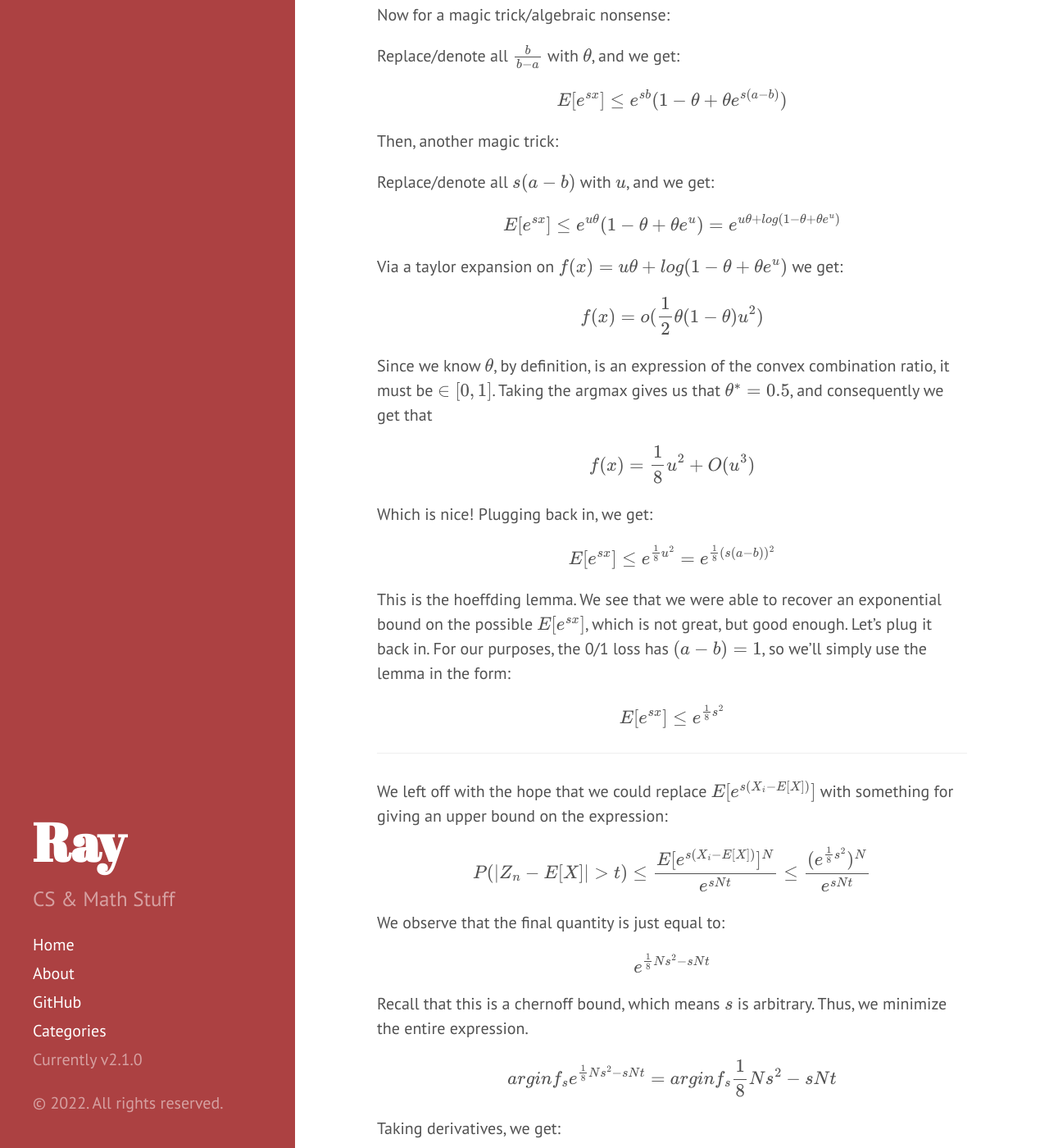
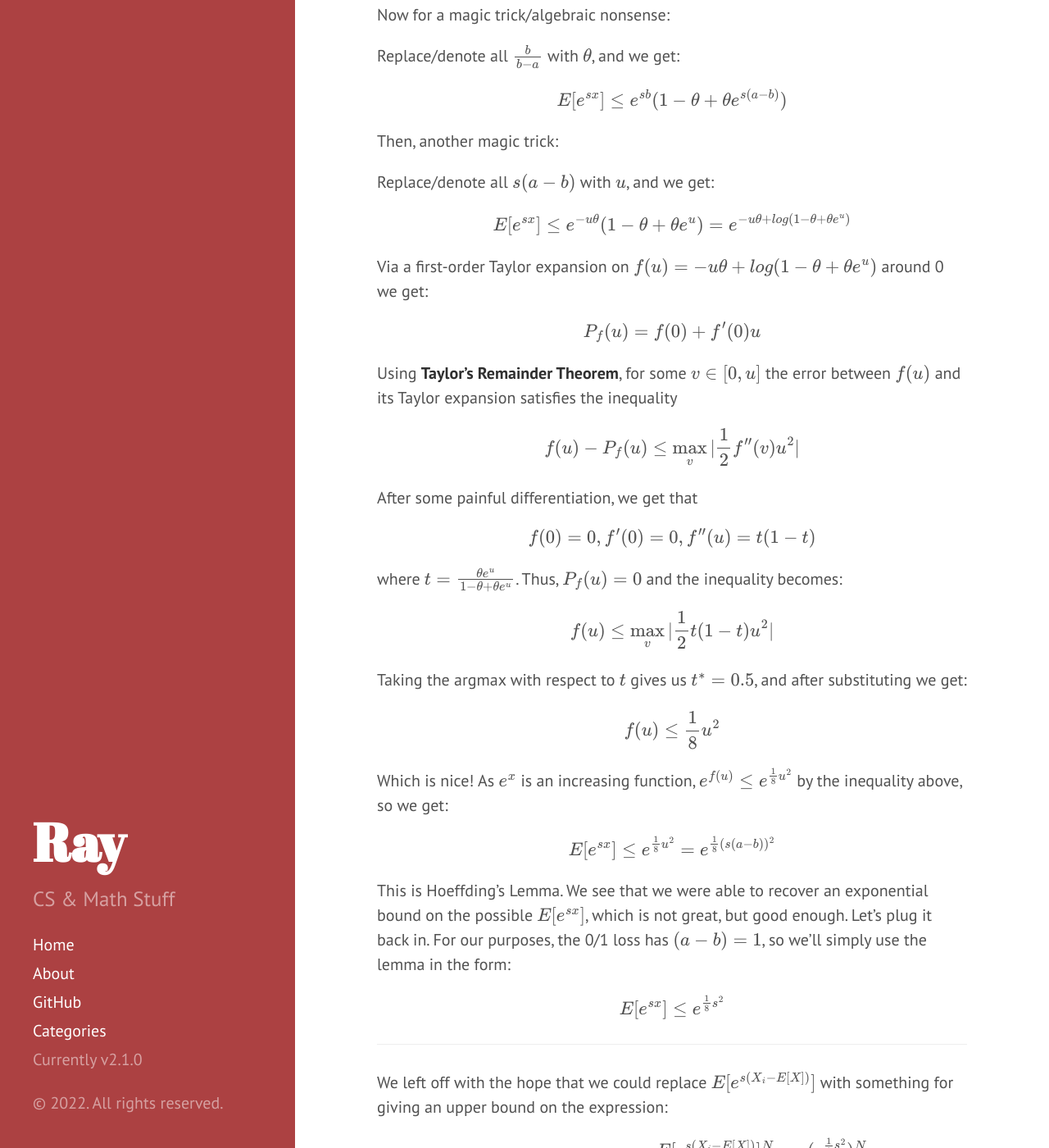
Before and after one commit to OneRaynyDay/oneraynyday.github.io, a Jekyll site: the page built from _posts/2017-08-06-Journey-Through-SLT.md, in a window 1280 px wide and 1400 px high, scrolled down 5792 px. Shown: the whole window at 82% size. Built offline with Jekyll 4.4.1, drawn with Linux system fonts in a browser that asks for light colours; formulas are drawn with MathJax 3; comment, search, counter and statistics services are not loaded; some of the changed text lies outside the part shown.

Commit message:
typo fixes and revision for hoeffding's lemma

```diff
--- a/_posts/2017-08-06-Journey-Through-SLT.md
+++ b/_posts/2017-08-06-Journey-Through-SLT.md
@@ -145,13 +145,13 @@ $$
 Plug back in to get:
 
 $$
-e^{sx} \leq \frac{x-a}{b-a} e^{sb} + \frac{b+x}{b-a} e^{sa}
+e^{sx} \leq \frac{x-a}{b-a} e^{sb} + \frac{b-x}{b-a} e^{sa}
 $$
 
 Then, this is the crucial step to get rid of our pesky $x$'s, and to reveal where we started off: **Take the expectation!**
 
 $$
-E[e^{sx}] \leq \frac{a}{b-a} e^{sb} + \frac{b}{b-a} e^{sa}
+E[e^{sx}] \leq \frac{-a}{b-a} e^{sb} + \frac{b}{b-a} e^{sa}
 $$
 
 We see that $E[e^{sx}]$ is what we're trying to bound, and the right side already looks somewhat promising!
@@ -169,28 +169,46 @@ Then, another magic trick:
 Replace/denote all $s(a-b)$ with $u$, and we get:
 
 $$
-E[e^{sx}] \leq e^{u\theta}(1-\theta+\theta e^{u}) = e^{u\theta + log(1-\theta+\theta e^{u})}
+E[e^{sx}] \leq e^{-u\theta}(1-\theta+\theta e^{u}) = e^{-u\theta + log(1-\theta+\theta e^{u})}
 $$
 
-Via a taylor expansion on $f(x) = u\theta + log(1-\theta+\theta e^{u})$ we get:
+Via a first-order Taylor expansion on $f(u) = -u\theta + log(1-\theta+\theta e^{u})$ around 0 we get:
 
 $$
-f(x) = o(\frac{1}{2}\theta(1-\theta)u^2)
+P_f(u) = f(0) + f'(0)u
 $$
 
-Since we know $\theta$, by definition, is an expression of the convex combination ratio, it must be $\in [0,1]$. Taking the argmax gives us that $\theta^* = 0.5$, and consequently we get that
+Using **Taylor's Remainder Theorem**, for some $v \in [0, u]$ the error between $f(u)$ and its Taylor expansion satisfies the inequality
 
 $$
-f(x) = \frac{1}{8}u^2 + O(u^3)
+f(u) - P_f(u) \leq \max_v|\frac{1}{2}f''(v)u^2|
 $$
 
-Which is nice! Plugging back in, we get:
+After some painful differentiation, we get that
+
+$$
+f(0) = 0, f'(0) = 0, f''(u) = t(1-t)
+$$
+
+where $t = \frac{\theta e^{u}}{1-\theta+\theta e^{u}}$. Thus, $P_f(u) = 0$ and the inequality becomes:
+
+$$
+f(u) \leq \max_v|\frac{1}{2}t(1-t)u^2|
+$$
+
+Taking the argmax with respect to $t$ gives us $t^* = 0.5$, and after substituting we get:
+
+$$
+f(u) \leq \frac{1}{8}u^2
+$$
+
+Which is nice! As $e^{x}$ is an increasing function, $e^{f(u)} \leq e^{\frac{1}{8}u^2}$ by the inequality above, so we get:
 
 $$
 E[e^{sx}] \leq e^{\frac{1}{8}u^2} = e^{\frac{1}{8}(s(a-b))^2}
 $$
 
-This is the hoeffding lemma. We see that we were able to recover an exponential bound on the possible $E[e^{sx}]$, which is not great, but good enough. Let's plug it back in. For our purposes, the 0/1 loss has $(a-b) = 1$, so we'll simply use the lemma in the form:
+This is Hoeffding's Lemma. We see that we were able to recover an exponential bound on the possible $E[e^{sx}]$, which is not great, but good enough. Let's plug it back in. For our purposes, the 0/1 loss has $(a-b) = 1$, so we'll simply use the lemma in the form:
 
 $$
 E[e^{sx}] \leq e^{\frac{1}{8}s^2}
```
